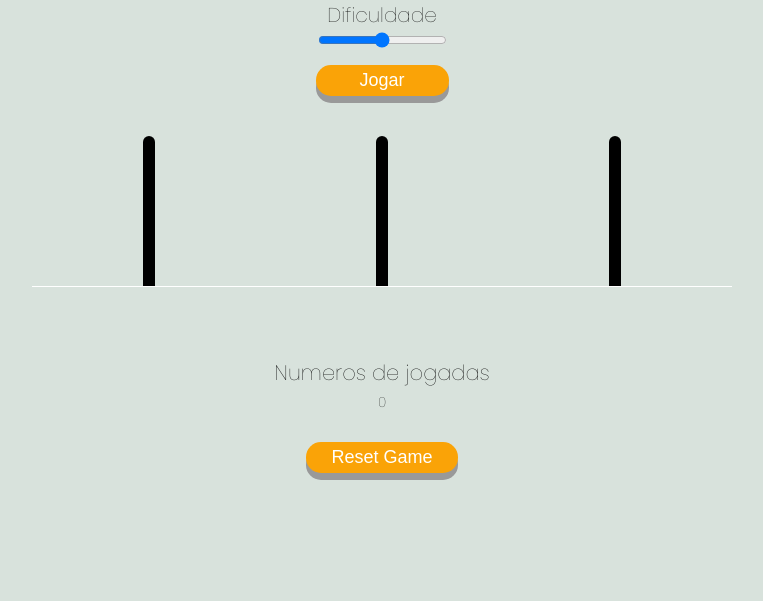
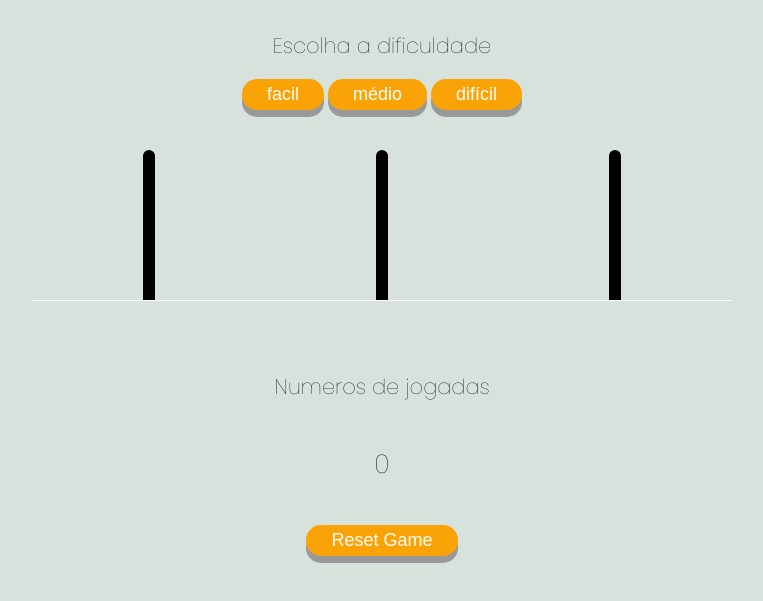
Before and after one commit to Kenzie-Academy-Brasil-Developers/entrega-torre-de-hanoi-sprint-5-PedroHBasilio, a plain HTML site: page index.html in a window 1280 px wide. Shown: the part 87-688 px from the top of the page, without its empty margins (258-1021 px from the left). Drawn offline with Linux system fonts and the light colour scheme.

Commit message:
Selecionando as dificuldades

```diff
--- a/index.html
+++ b/index.html
@@ -20,12 +20,13 @@
 
     <div class="escolher_level">
 
-        <form action="">
-            <input type="range" id = "level" name = "level" min="3" max="5" onchange="myFunction">
-            <label for="level">Dificuldade</label>
-        </form>
+        <h2>Escolha a dificuldade</h2>
 
-        <button id="jogar">Jogar</button>
+        <div class="botoes">
+        <button class="jogar" id="facil">facil</button>
+        <button class="jogar" id="medio">médio</button>
+        <button class="jogar" id="dificil">difícil</button>
+        </div>
     </div>
 
 
--- a/script.js
+++ b/script.js
@@ -1,10 +1,11 @@
 const reset = document.getElementById('reset');
 const section = document.getElementById("secao__hanoi");
-
-const jogar = document.getElementById("jogar")
+const jogarFacil = document.getElementById("facil")
+const jogarMedio = document.getElementById("medio")
+const jogarDificil = document.getElementById("dificil")
 const level = document.getElementById("level")
 
-let valor = level.value
+let valor
 
 console.log(valor)
 
@@ -13,13 +14,27 @@ reset.addEventListener("click", ()=> resetGame())
 
 criarTorres()
 
-
-jogar.addEventListener("click", () => {
+function Dificuldade (discos){
+    valor = discos
     torre01.innerHTML = ""
     torre02.innerHTML = ""
     torre03.innerHTML = ""
     criarDiscos(valor)
-    console.log(valor)
+
+
+
+}
+
+jogarFacil.addEventListener("click", () => {
+    Dificuldade (3)
+})
+
+jogarMedio.addEventListener("click", () => {
+    Dificuldade (4)
+})
+
+jogarDificil.addEventListener("click", () => {
+    Dificuldade (5)
 })
 
 
--- a/style.css
+++ b/style.css
@@ -15,7 +15,6 @@ h1{
 h2{
     font-family: 'Poppins', sans-serif;
     font-weight: 100;
-    margin-bottom: -10px;
     margin-top: 30px;
 }
 
@@ -23,6 +22,7 @@ h2{
     display: flex;
     flex-direction: column;
     margin-bottom: 40px;
+    align-items: center;
 }
 
     .escolher_level form{
@@ -32,7 +32,7 @@ h2{
         margin-bottom: 15px;
     }
 
-    .escolher_level #jogar{
+    .escolher_level .jogar{
         padding: 5px 25px;
         font-size: 18px;
         text-align: center;
@@ -129,6 +129,10 @@ h2{
     color: #b11f1f;
 }
 
+#numero_movimentos {
+    font-size: 26px;
+}
+
 #reset{
     margin-top: 15px;
     margin-bottom: 30px;
```
